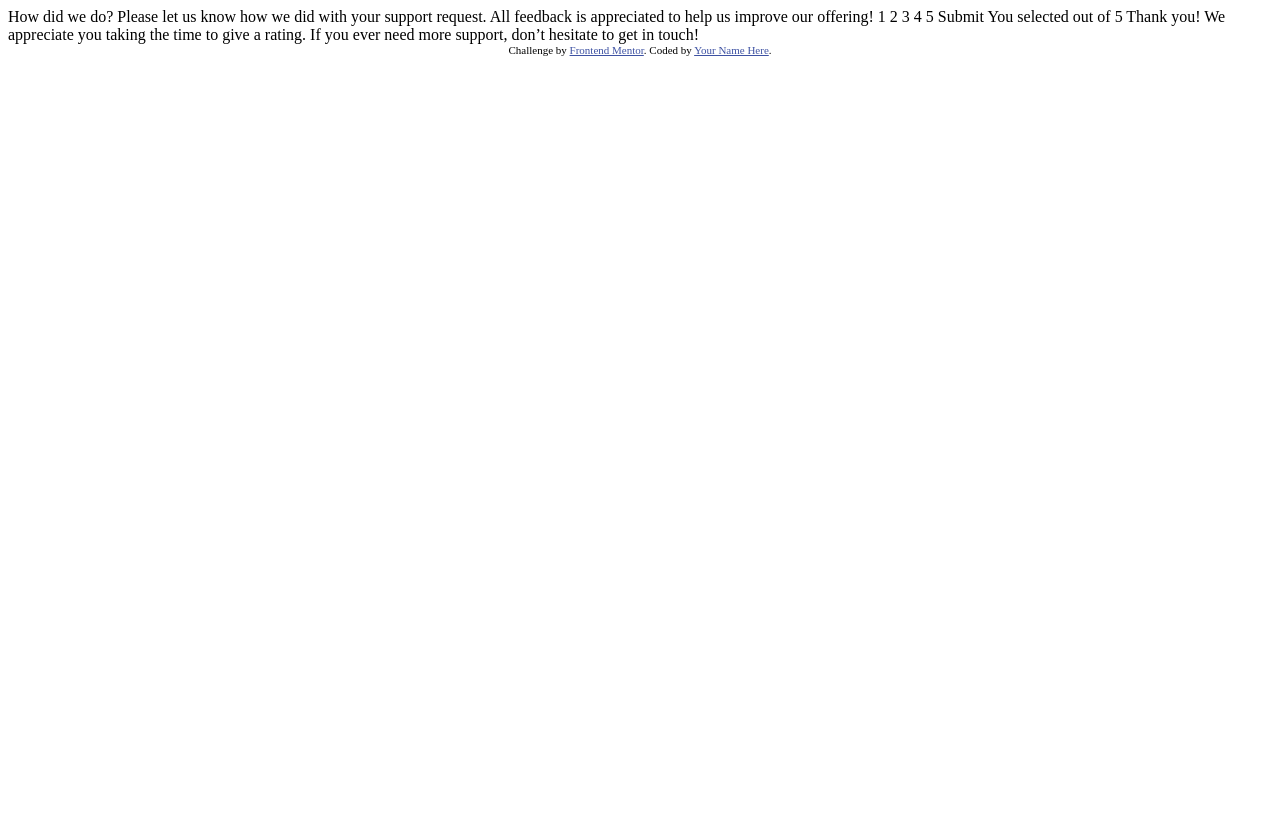
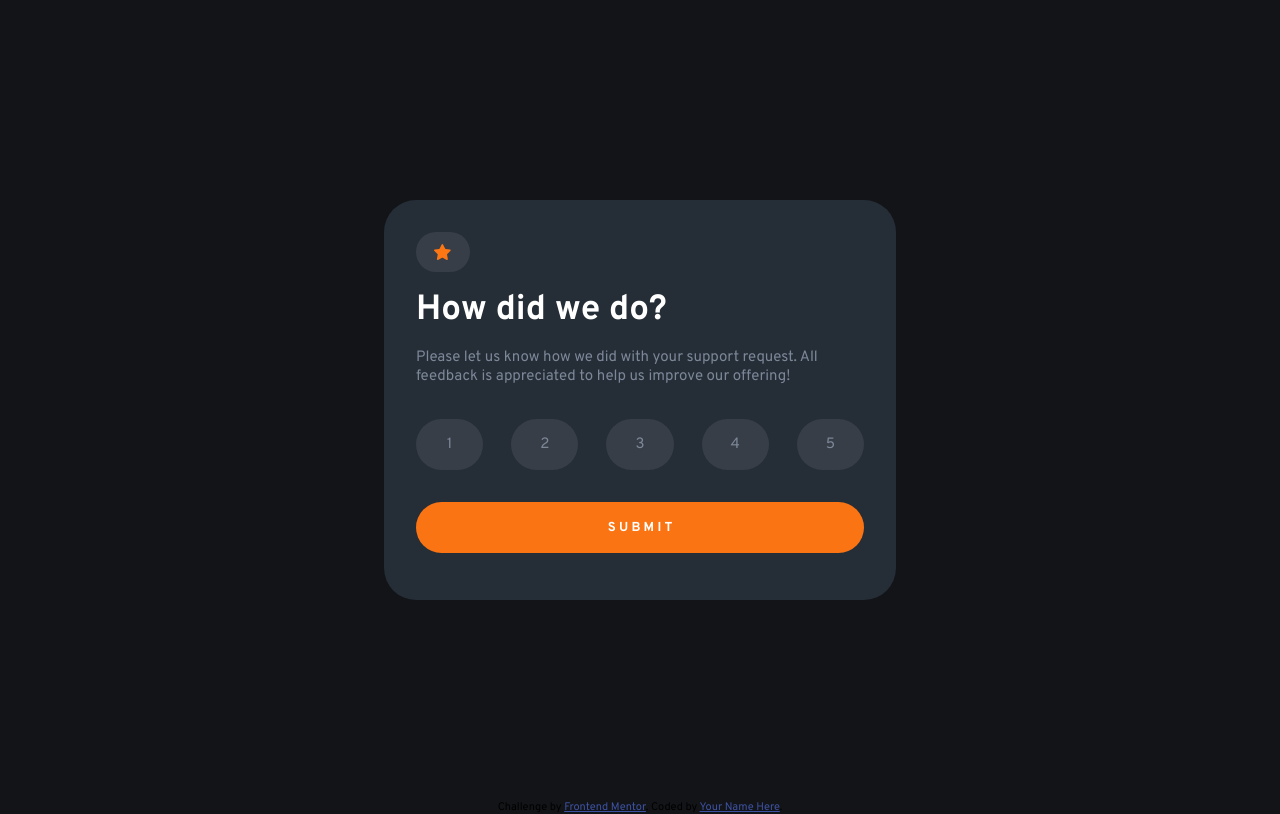
Before and after one commit to PedroVerano/Interactive_Rating_Component, a plain HTML site: page index.html in a window 1280 px wide. Drawn offline with Linux system fonts and the light colour scheme.

Commit message:
Adiciona css

```diff
--- /dev/null
+++ b/css/style.css
@@ -0,0 +1,129 @@
+*{
+    margin: 0;
+    padding: 0;
+    box-sizing: border-box;
+    font-family: "Overpass", sans-serif;
+}
+
+body {
+    background-color: hsl(216, 12%, 8%) ;
+}
+
+main {
+    width: 100%;
+    height: 100vh;
+
+
+    display:  flex;
+    flex-direction: column;
+    align-items: center;
+    justify-content: center;
+}
+
+section {
+    width: 40%;
+    height: 50%;
+    border-radius: 2rem;
+    background-color: hsl(213, 19%, 18%);
+
+    display: flex;
+    padding: 2rem;
+}
+
+.star {
+    width: 12%;
+    height: 12%;
+    border-radius: 3rem;
+    background-color: hsl(216, 12%, 25%);
+    display: flex;
+    justify-content: center;
+    align-items: center;
+    margin-bottom: 1rem;
+}
+
+h1 {
+    color: hsl(0, 0%, 100%);
+    font-size: 35px;
+}
+
+p {
+    color: hsl(216, 12%, 54%);
+    font-size: 15px ;
+    margin-top: 1rem;
+}
+
+.buttons {
+    display: flex;
+    justify-content:space-between ;
+    align-items: center;
+    height: 25%;
+    margin-top: 1rem;
+    }
+
+.botao {
+    background-color: hsl(216, 12%, 25%);
+    color: hsl(216, 12%, 54%);
+    border: none;
+    border-radius: 3rem;
+    width: 15% ;
+    height: 60%;
+    font-size: 15px;
+}
+
+.submit {
+    background-color: hsl(25, 97%, 53%);
+    color: hsl(0, 0%, 100%);
+    border: none;
+    width: 100%;
+    height: 15%;
+    border-radius: 2rem;
+    font-size: 13px;
+    font-weight: 700;
+    text-transform: uppercase;
+    margin-top: 1rem;
+}
+
+.botao:hover {
+    background-color: hsl(0, 0%, 100%);
+    color: hsl(25, 97%, 53%);
+}
+
+.botao.selecionado {
+    background-color: hsl(217, 12%, 63%);
+    color: hsl(0, 0%, 100%);
+}
+
+.submit:hover {
+    background-color: hsl(0, 0%, 100%);
+    color: hsl(25, 97%, 53%);
+}
+
+
+.subimi_status {
+    display: none;
+}
+
+@media (max-width: 414px) {
+    section {
+        width: 90%;
+        height: 50%;
+        border-radius: 2rem;
+        background-color: hsl(213, 19%, 18%);
+
+        display: flex;
+        padding: 2rem;
+    }
+
+    h1 {
+        font-size: 25px;
+    }
+
+    .submit {
+        margin-top: 0.5rem;
+    }
+
+    .botao {
+        width: 15% ;
+        height: 50%;
+    }
+}
--- a/index.html
+++ b/index.html
@@ -1,10 +1,15 @@
 <!DOCTYPE html>
 <html lang="en">
 <head>
+  <link rel="preconnect" href="https://fonts.gstatic.com" crossorigin>
   <meta charset="UTF-8">
   <meta name="viewport" content="width=device-width, initial-scale=1.0"> <!-- displays site properly based on user's device -->
 
+  <link rel="preconnect" href="https://fonts.googleapis.com">
+  <link href="https://fonts.googleapis.com/css2?family=Overpass:wght@400;700&display=swap" rel="stylesheet">
   <link rel="icon" type="image/png" sizes="32x32" href="./images/favicon-32x32.png">
+
+  <link rel="stylesheet" href="./css/style.css">
 
   <title>Frontend Mentor | Interactive rating component</title>
 
@@ -15,28 +20,38 @@
   </style>
 </head>
 <body>
-
+  <main>
+    <section>
+      <div class="status">
+        <div class="star">
+          <img src="./images/icon-star.svg" alt="" class="esrtela">
+        </div>
+        <h1>How did we do?</h1>
+        <p>  Please let us know how we did with your support request. All feedback is appreciated
+        to help us improve our offering!</p>
+        <div class="buttons">
+          <button class="botao">1</button>
+          <button class="botao">2</button>
+          <button class="botao">3</button>
+          <button class="botao">4</button>
+          <button class="botao">5</button>
+        </div>
+        <button class="submit">S u b m i t</button>
+      </div>
+      <div class="subimi_status">
+        <img src="./images/illustration-thank-you.svg" alt="">
+        <p class="rating">You selected <span class="number"> </span> out of 5</p>
+        <h1>Thank you!</h1>
+        <p>We appreciate you taking the time to give a rating. If you ever need more support,
+          don’t hesitate to get in touch!</p>
+      </div>
+    </section>
+  </main>
   <!-- Rating state start -->
-
-  How did we do?
-
-  Please let us know how we did with your support request. All feedback is appreciated
-  to help us improve our offering!
-
-  1 2 3 4 5
-
-  Submit
 
   <!-- Rating state end -->
 
   <!-- Thank you state start -->
-
-  You selected <!-- Add rating here --> out of 5
-
-  Thank you!
-
-  We appreciate you taking the time to give a rating. If you ever need more support,
-  don’t hesitate to get in touch!
 
   <!-- Thank you state end -->
 
@@ -45,5 +60,6 @@
     Challenge by <a href="https://www.frontendmentor.io?ref=challenge" target="_blank">Frontend Mentor</a>.
     Coded by <a href="#">Your Name Here</a>.
   </div>
+  <script src="./js/index.js"></script>
 </body>
 </html>
--- /dev/null
+++ b/js/index.js
@@ -0,0 +1,20 @@
+const botoes = document.querySelectorAll(".botao");
+const status = document.querySelector("status");
+const submit_status = document.querySelector("subimi_status");
+const number = document.querySelector(".number");
+
+
+botoes.forEach((botao, index) => {
+    botao.addEventListener('click' , () => {
+        const botaselecionado = document.querySelector('.botao.selecionado');
+        const valor = index + 1;
+        if (botaselecionado == null) {
+            botao.classList.add("selecionado");
+            console.log(valor)
+
+        }
+        botaselecionado.classList.remove("selecionado");
+        botao.classList.add("selecionado");
+        console.log(valor)
+    })
+});
```
